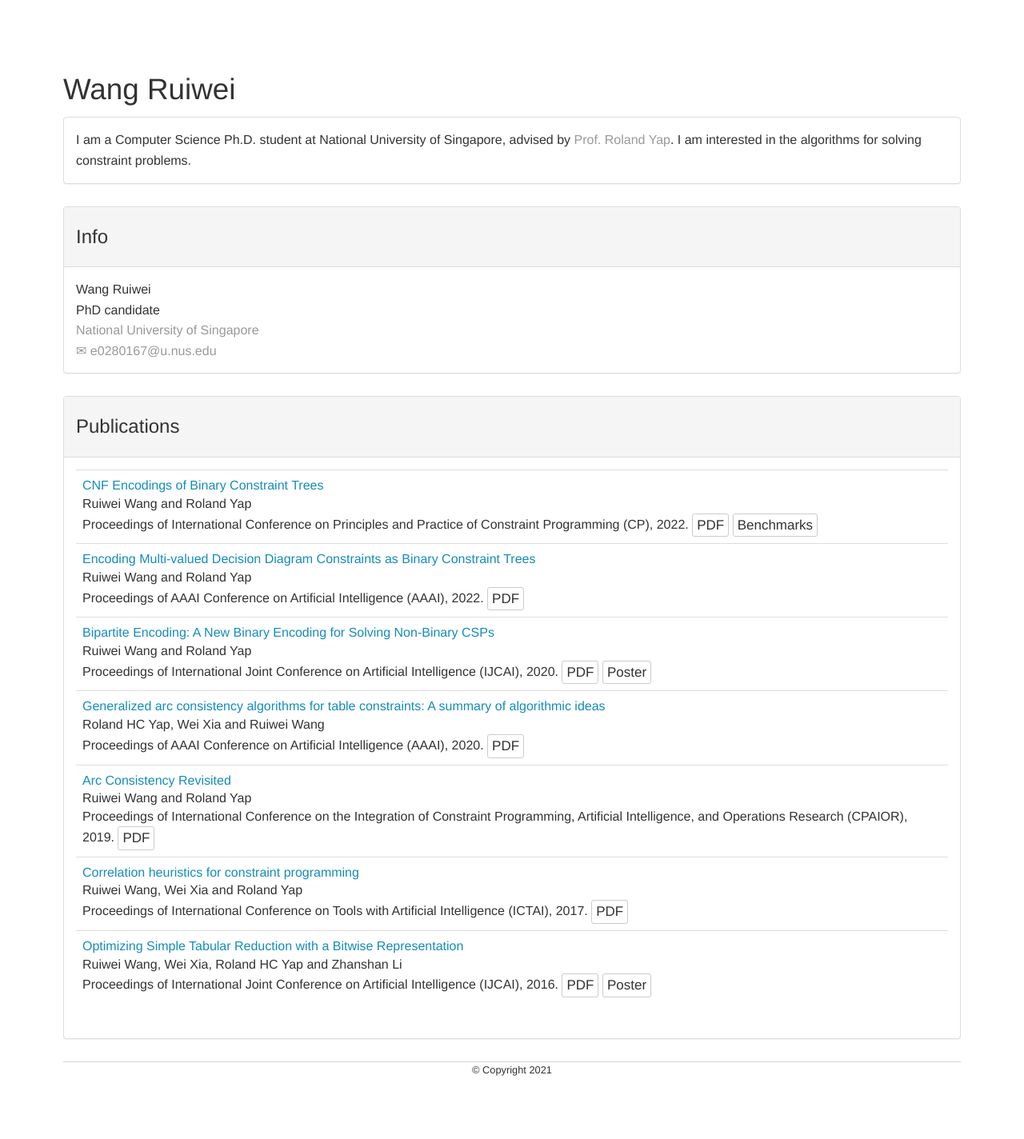
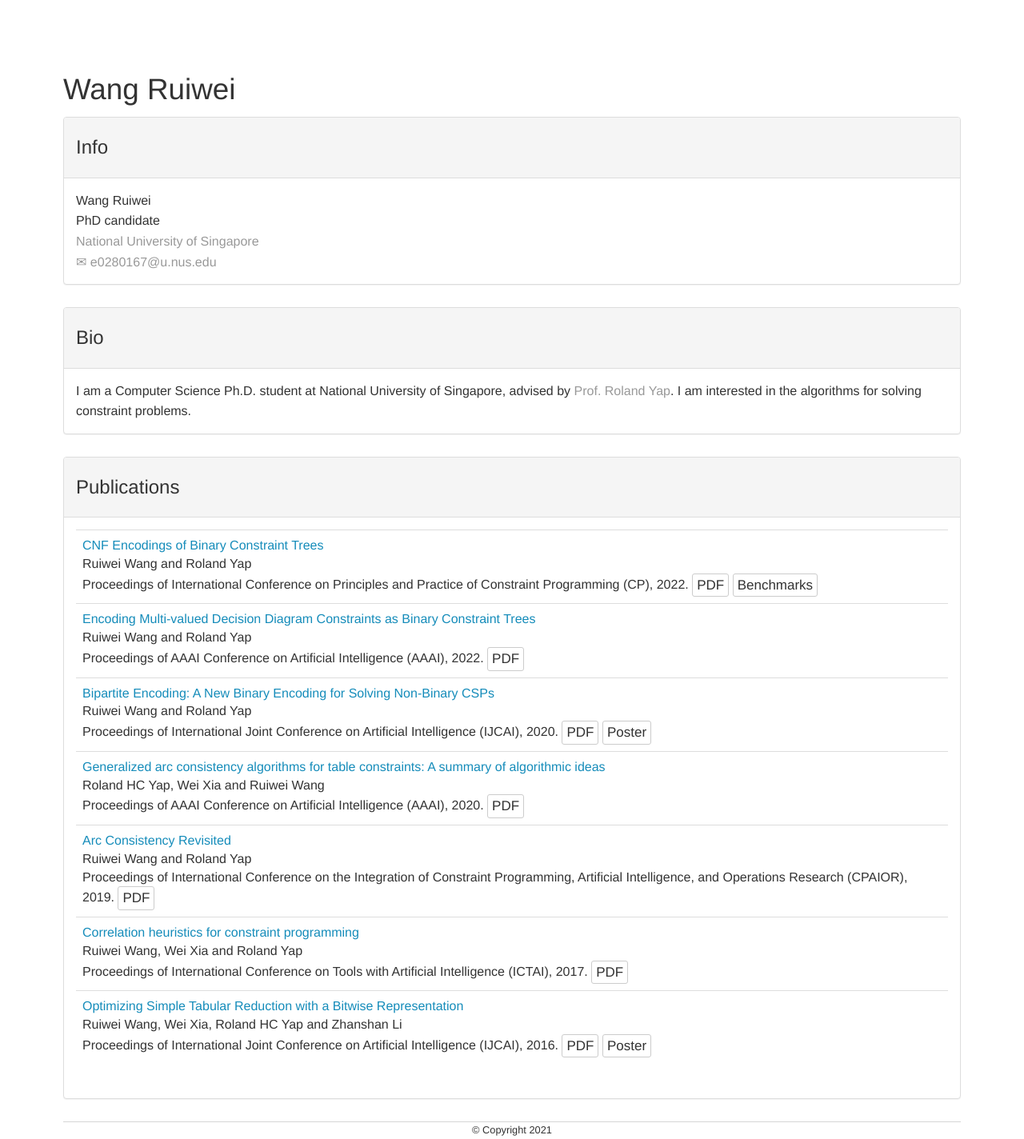
Before and after one commit to WangRuiwei/WangRuiwei.github.io, a Jekyll site: the page built from index.html, in a window 1280 px wide. Shown: the whole page at 80% size. Built offline with Jekyll 4.4.1, drawn with Linux system fonts in a browser that asks for light colours; before the commit the page ends 1348 px from its top, so only the background shows below that.

Commit message:
Update index.html

```diff
--- a/index.html
+++ b/index.html
@@ -6,15 +6,6 @@ title: Wang Ruiwei
 <div class="blurb">
 
 <h3>Wang Ruiwei</h3>
-
-<div class="panel panel-default">
-<div class="panel-body">
-<div class="researchInt">
-I am a Computer Science Ph.D. student at National University of Singapore, advised by <a href="http://www.comp.nus.edu.sg/~ryap/"><span class="s2">Prof. Roland Yap</span></a>.
-I am interested in the algorithms for solving constraint problems.
-</div>
-</div>
-</div>
 
 <div class="panel panel-default">
 <div class="panel-heading">
@@ -27,6 +18,19 @@ PhD candidate <br>
 <a href="mailto:e0280167@u.nus.edu"><span class="s2"> <span>&#9993;</span> e0280167@u.nus.edu</span></a>
 </div>
 </div>
+
+<div class="panel panel-default">
+<div class="panel-heading">
+<h5> Bio </h5>
+</div>
+<div class="panel-body">
+<div class="researchInt">
+I am a Computer Science Ph.D. student at National University of Singapore, advised by <a href="http://www.comp.nus.edu.sg/~ryap/"><span class="s2">Prof. Roland Yap</span></a>.
+I am interested in the algorithms for solving constraint problems.
+</div>
+</div>
+</div>
+
 
 <div class="panel panel-default">
 <div class="panel-heading">
```
